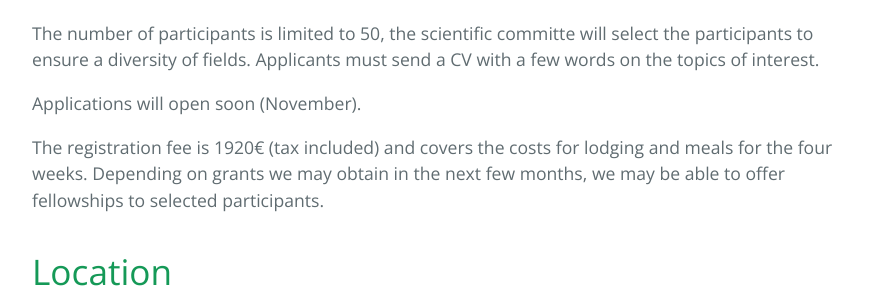
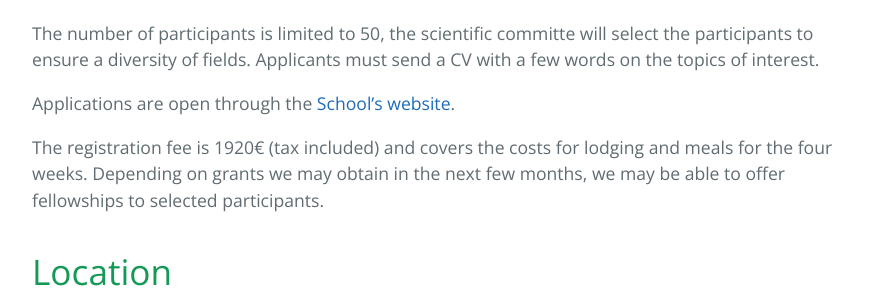
Before and after one commit to coremantlehouches/coremantlehouches.github.io, a Jekyll site: the page built from index.md, in a window 1280 px wide and 900 px high, scrolled down 1550 px. Shown: the part 169-457 px from the top of the window, without its empty margins (192-1087 px from the left). Built offline with Jekyll 4.4.1, drawn with Linux system fonts in a browser that asks for light colours.

Commit message:
adds logos of funding and link to applications

```diff
--- a/_layouts/default.html
+++ b/_layouts/default.html
@@ -43,6 +43,10 @@
         {% endif %}
         <span class="site-footer-credits"><img
         src="/assets/images/LABEX_LIO_couleur.jpg" width="200"></span>
+        <span class="site-footer-credits"><img
+        src="/assets/images/LOGO_DFH-UFA.jpg" width="250"></span>
+        <span class="site-footer-credits"><img
+        src="/assets/images/Logo_CNRS.jpg" width="80"></span>
         <span class="site-footer-credits"><img src="/assets/images/logo_houches_hd_fond_transparent.png"></span>
         <!-- <span class="site-footer-credits">This page was generated by <a href="https://pages.github.com">GitHub Pages</a>.</span> -->
       </footer>
--- a/index.md
+++ b/index.md
@@ -56,7 +56,7 @@ The number of participants is limited to 50, the scientific committe will select
 the participants to ensure a diversity of fields. Applicants must send
 a CV with a few words on the topics of interest.
 
-Applications will open soon (November).
+Applications are open through the [School's website](https://formulaires.univ-grenoble-alpes.fr/en/houches-application-form-july-2021).
 
 The registration fee is 1920€ (tax included) and covers the costs for
 lodging and meals for the four weeks. Depending on grants we may
```
Also changed, not shown: assets/images/LOGO_DFH-UFA.jpg (added), assets/images/Logo_CNRS.jpg (added).
